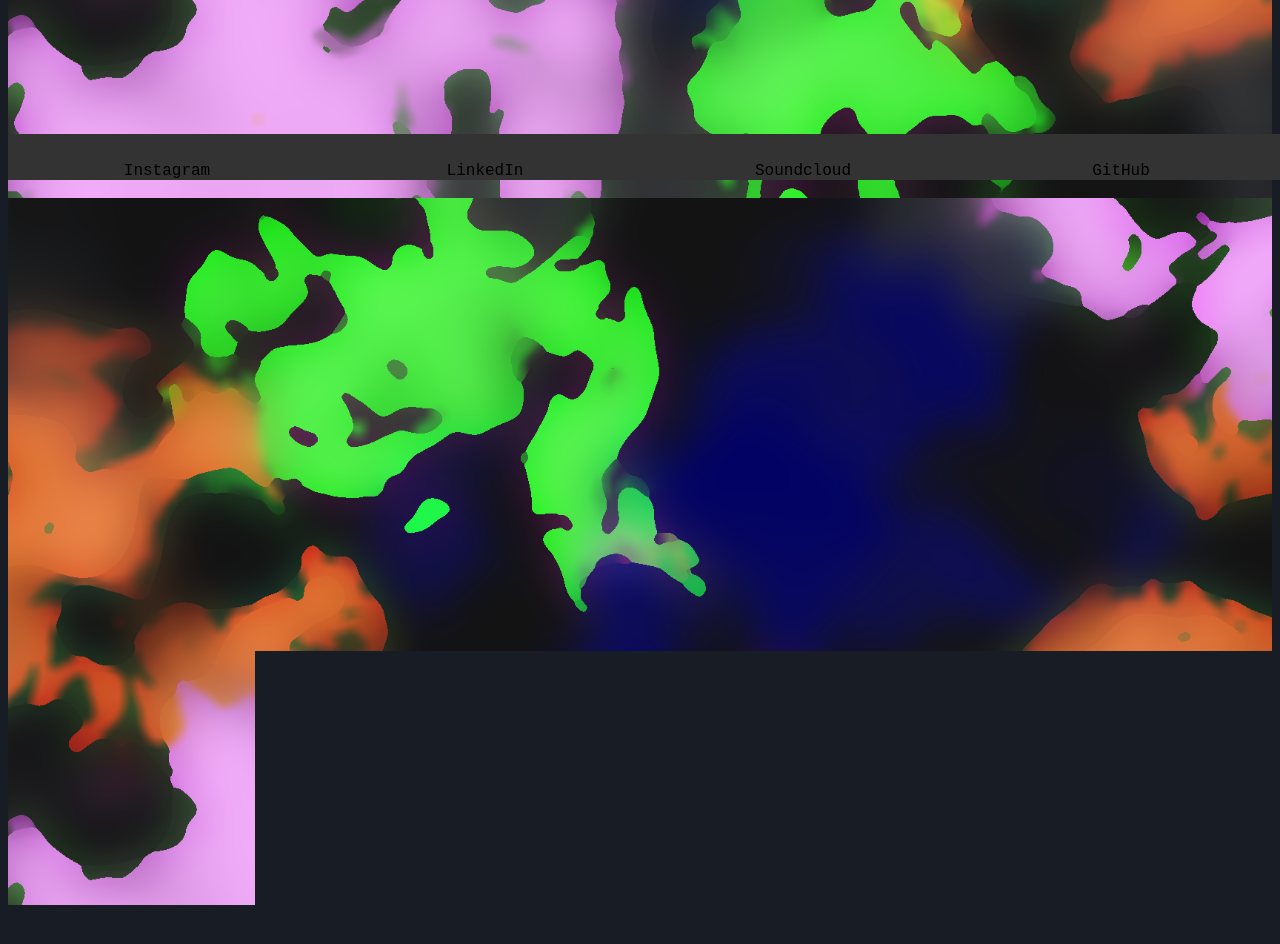
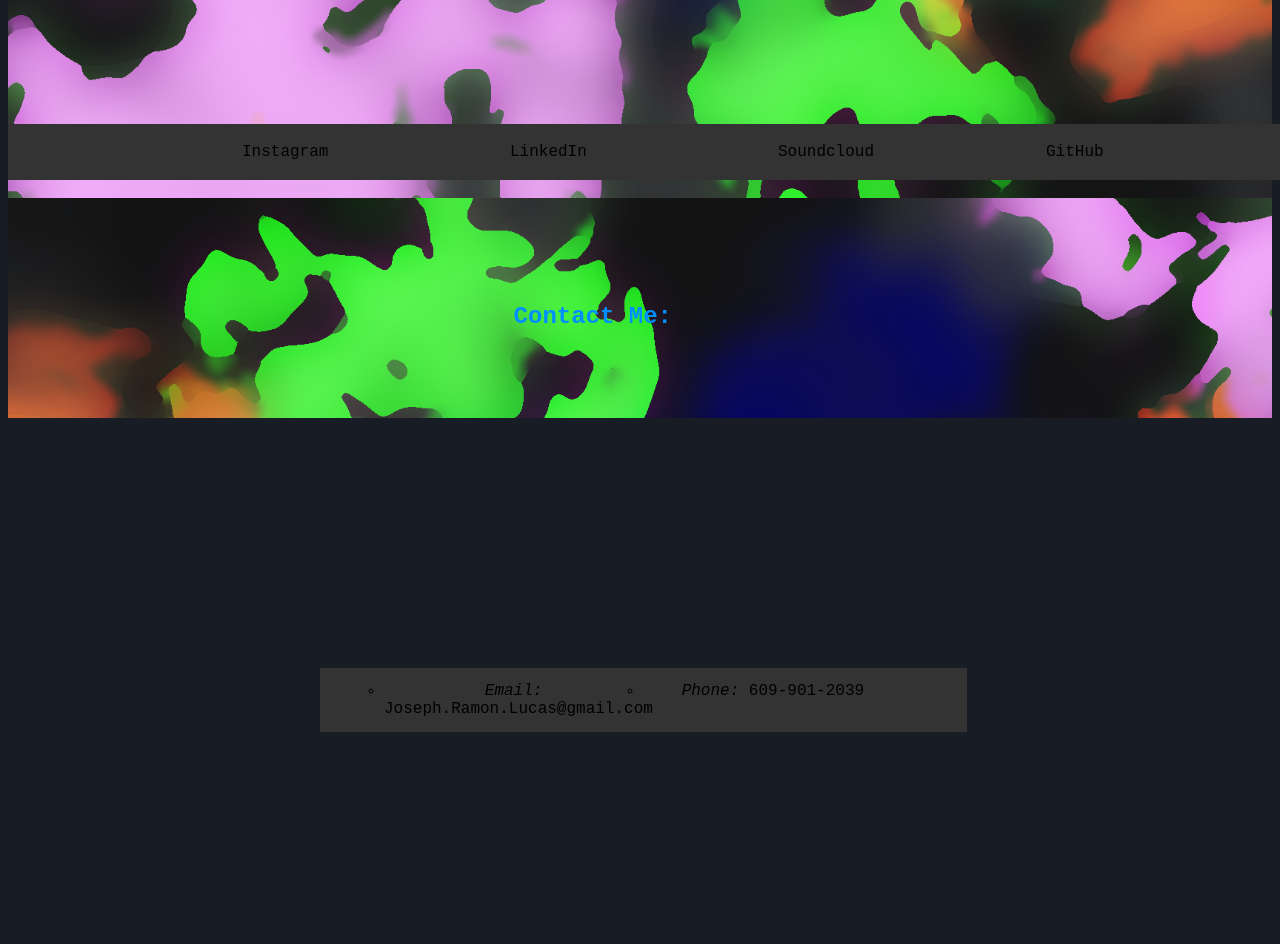
Before and after one commit to Joseph-Ramon-Lucas/portfolio, a website: page public/index.html in a window 1280 px wide. Shown: the part 620-1564 px from the top of the page. After the commit the page ends 1352 px from the top, so only its background shows below. Drawn offline with Linux system fonts and the light colour scheme.

Commit message:
Added Contact bar

```diff
--- a/public/index.html
+++ b/public/index.html
@@ -5,6 +5,7 @@
         <meta name="description" content="Humble website intenet on showcasing a detailed snapshot of myself and what I do">
         <title>Professional Website</title>
         <link rel="stylesheet" href="joeCSS.css">
+        <script src="joeVaScript.js"></script>
         <link href="https://fonts.googleapis.com/icon?family=Material+Icons" rel="stylesheet">
         <link rel="stylesheet" href="https://fonts.googleapis.com/icon?family=Material+Icons">
     </head>
@@ -17,22 +18,27 @@
         </div>
         <div>
             <ul>
-                    <li><a href="bush.html" class="navbar-link"><span class="material-icons">wb_cloudy</span><span class="navbar-title">bush</span></a></li>
-                    <li><a href="https://chinguyen.herokuapp.com/home" class="navbar-link"><span class="material-icons">wb_cloudy</span><span class="navbar-title">A cool cheese burger</span></a> </li>
-                    <li><a href="https://soundcloud.com/voidbyte" class="navbar-link"><span class="material-icons">wb_cloudy</span><span class="navbar-title">voidbyte chomp chomp</span></a></li>
-                    <li><a href="joeAbout.html" class="navbar-link"><span class="material-icons">wb_cloudy</span><span class="navbar-title">About Joe</span></a></li>
+                    <li><a href="bush.html" class="navbar-link"><span class="material-icons">brush</span><br><span class="navbar-title">Portfolio</span></a></li>
+                    <li><a href="#"</li>
+                    <li><a href="#"</li>
+                    <li><a href="joeAbout.html" class="navbar-link"><span class="material-icons">face</span><span class="navbar-title">About Joe</span></a></li>
             </ul>
         </div>
+        <div id="contact">
+            <h2>Contact Me:</h2>
+            <ul id="contactList">
+                <li id="contactListElement"><em>Email:</em> Joseph.Ramon.Lucas@gmail.com</li>
+                <li id="contactListElement2"><em>Phone:</em> 609-901-2039</li>
+            </ul>
+        </div>
+        <div class="welcomeBG"></div>
 
-        <div class="welcomeBG">
-
-        </div>
         <div>
             <ul class="bottom_nav">
-                <li><a href="https://www.instagram.com/gert1711/"></a>Instagram </li>
-                <li><a href="https://www.linkedin.com/in/joseph-ramon-lucas/"></a>LinkedIn</li>
-                <li><a href="https://soundcloud.com/officialgert17/tracks"></a>Soundcloud </li>
-                <li><a href="https://github.com/Joseph-Ramon-Lucas"></a>GitHub</li>
+                <li><a class="navbar-link" href="https://www.instagram.com/gert1711/"></a><span class="navbar-title">Instagram</span> </li>
+                <li><a class="navbar-link" href="https://www.linkedin.com/in/joseph-ramon-lucas/"></a><span class="navbar-title">LinkedIn</span></li>
+                <li><a class="navbar-link" href="https://soundcloud.com/officialgert17/tracks"></a><span class="navbar-title">Soundcloud</span></li>
+                <li><a class="navbar-link" href="https://github.com/Joseph-Ramon-Lucas"></a><span class="navbar-title">GitHub</span></li>
 
             </ul>
         </div>
--- a/public/joeCSS.css
+++ b/public/joeCSS.css
@@ -1,6 +1,6 @@
 body {
     background-color: #181c25;
-    font-family: Quicksand, "JetBrains Mono", monospace;
+    font-family: "Quicksand", "JetBrains Mono", monospace;
     size: 100px;
     text-align: center;
     padding-top: 10px;
@@ -29,7 +29,7 @@ ul {
     position: fixed;
     list-style-type: none;
     margin-top: -20px;
-    padding: 0;
+
     overflow: hidden;
     background-color: #333333;
 
@@ -38,16 +38,18 @@ ul.bottom_nav {
     position: fixed;
     list-style-type: none;
     margin-bottom: 0px;
-    padding-bottom: 0;
+    padding: 14px 100px;
     overflow: hidden;
     background-color: #333333;
     bottom: 0;
     display: flow-root;
 }
 
+
 li {
     float: left;
     width: 25%;
+    text-align: center;
 }
 li a {
 
@@ -80,14 +82,45 @@ p {
 a {
     color: lavenderblush;
 }
+span.material-icons {
+    margin-left:-30px;
+}
+
+#contact{
+    margin-top: 70%;
+    padding-bottom: 10%;
+    padding-left: 0%;
+    margin-left: 40%;
+    align-items: center;
+    list-style-type: none;
+    float: left;
+    overflow: hidden;
+    text-align: center;
+    background-size: cover;
+}
+
+#contactList{
+    text-align: center;
+    position: absolute;
+    bottom: -75%;
+    left:25%;
+    transform: translate(0, -50%);
+    list-style-type: circle;
+    padding: 14px 5%;
+}
+#contactListElement{
+    width: 50%;
+    justify-content: left;
+}
+#contactListElement2{
+    width: 50%;
+    justify-content: right;
+}
 div.welcomeText{
 
     position: absolute;
     background-color: #191f3c;
-    margin-top: 15%;
-    margin-bottom: 30%;
-    margin-left: 40%;
-    margin-right: 30%;
+    margin: 20% 30% 30% 35%;
     text-align: center;
     background-size: cover;
 
@@ -100,8 +133,13 @@ div.welcomeBG{
     background-repeat: no-repeat;
     background-size: cover;
     width: 100%;
-    height: auto;
-    min-height: 2000px;
+    height: 100%;
+    min-height: 1020px;
+}
+
+.content {
+    display: flex;
+    margin: 0;
 }
 .glow {
     font-size: 50px;
@@ -123,9 +161,11 @@ div.welcomeBG{
 
 .navbar-link {
     position: relative;
+
 }
 
 .navbar-title {
+    text-align: center;
     position: absolute;
     top: 50%;
     transform: translate(0, -50%);
--- /dev/null
+++ b/public/joeVaScript.js
@@ -0,0 +1,3 @@
+var rellax = new Rellax('.rellax', {
+    center: true
+});
```
